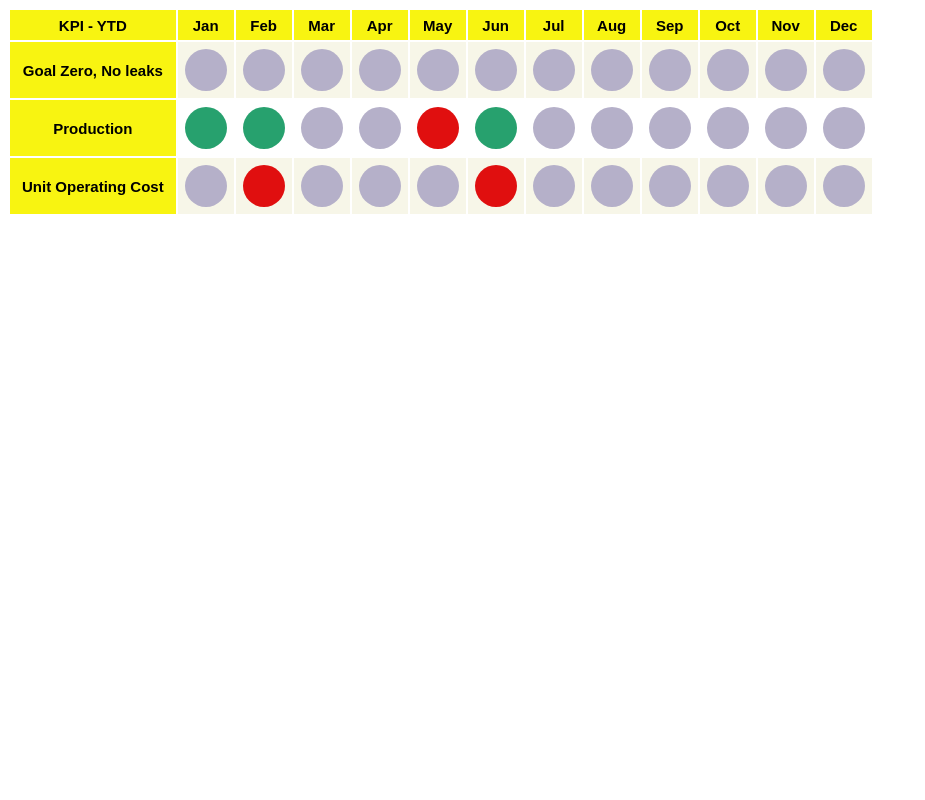
After one commit to Ifihan/Task-evaluator, a Django app: page /result/ in a window 1280 px wide. The commit adds this page. Shown: the whole page, without its empty margins (0-925 px from the left). Run offline with Django 3.2, Linux system fonts and the light colour scheme; lists and menus that the app fills with data are empty.

Commit message:
So i basically made sure all templates were functional, tried to tidy up the whole stuff though not completely, all views are in Template View so as to easily view them when the servers up.

```diff
--- /dev/null
+++ b/evaluator/task/templates/result.html
@@ -0,0 +1,78 @@
+{% load static %}
+<html lang="en">
+<head>
+ <meta charset="UTF-8">
+ <meta name="viewport" content="width=device-width, initial-scale=1.0">
+ <title>Result</title>
+ <link rel="stylesheet" href="{% static 'css/style.css' %}" type="text/css">
+</head>
+<body>
+<table>
+   <thead>
+     <tr>
+       <th>KPI - YTD</th>
+       <th>Jan</th>
+       <th>Feb</th>
+       <th>Mar</th>
+       <th>Apr</th>
+       <th>May</th>
+       <th>Jun</th>
+       <th>Jul</th>
+       <th>Aug</th>
+       <th>Sep</th>
+       <th>Oct</th>
+       <th>Nov</th>
+       <th>Dec</th>
+     </tr>
+   </thead>
+
+   <tbody>
+     <tr>
+       <th scope="row">Goal Zero, No leaks</th>
+       <td><div class="circle"></div></td>
+       <td><div class="circle"></div></td>
+       <td><div class="circle"></div></td>
+       <td><div class="circle"></div></td>
+       <td><div class="circle"></div></td>
+       <td><div class="circle"></div></td>
+       <td><div class="circle"></div></td>
+       <td><div class="circle"></div></td>
+       <td><div class="circle"></div></td>
+       <td><div class="circle"></div></td>
+       <td><div class="circle"></div></td>
+       <td><div class="circle"></div></td>
+     </tr>
+     <tr>
+       <th scope="row">Production</th>
+       <td><div class="circle green"></div></td>
+       <td><div class="circle green"></div></td>
+       <td><div class="circle"></div></td>
+       <td><div class="circle"></div></td>
+       <td><div class="circle red"></div></td>
+       <td><div class="circle green"></div></td>
+       <td><div class="circle"></div></td>
+       <td><div class="circle"></div></td>
+       <td><div class="circle"></div></td>
+       <td><div class="circle"></div></td>
+       <td><div class="circle"></div></td>
+       <td><div class="circle"></div></td>
+     </tr>
+     <tr>
+       <th scope="row">Unit Operating Cost</th>
+       <td><div class="circle"></div></td>
+       <td><div class="circle red"></div></td>
+       <td><div class="circle"></div></td>
+       <td><div class="circle"></div></td>
+       <td><div class="circle"></div></td>
+       <td><div class="circle red"></div></td>
+       <td><div class="circle"></div></td>
+       <td><div class="circle"></div></td>
+       <td><div class="circle"></div></td>
+       <td><div class="circle"></div></td>
+       <td><div class="circle"></div></td>
+       <td><div class="circle"></div></td>
+     </tr>
+   </tbody>
+ </table>
+</body>
+</html>
--- a/evaluator/task/urls.py
+++ b/evaluator/task/urls.py
@@ -2,5 +2,6 @@ from django.urls import path
 from . import views
 
 urlpatterns = [
-    path ('', views.HomeView.as_view(), name='home'),
+    path ('', views.InputView.as_view(), name='input'),
+    path('result/', views.ResultView.as_view(), name='result'),
 ]
--- a/evaluator/task/views.py
+++ b/evaluator/task/views.py
@@ -1,5 +1,10 @@
 from django.shortcuts import render
 from django.views.generic import TemplateView
 
-class HomeView(TemplateView):
+
+class InputView(TemplateView):
     template_name = 'input.html'
+
+
+class ResultView(TemplateView):
+    template_name = 'result.html'
```
Also changed, not shown: evaluator/task/templates/input.html (renamed from evaluator/template/input.html, +4 -4 lines), evaluator/task/static/css/style.css (renamed from style.css).
